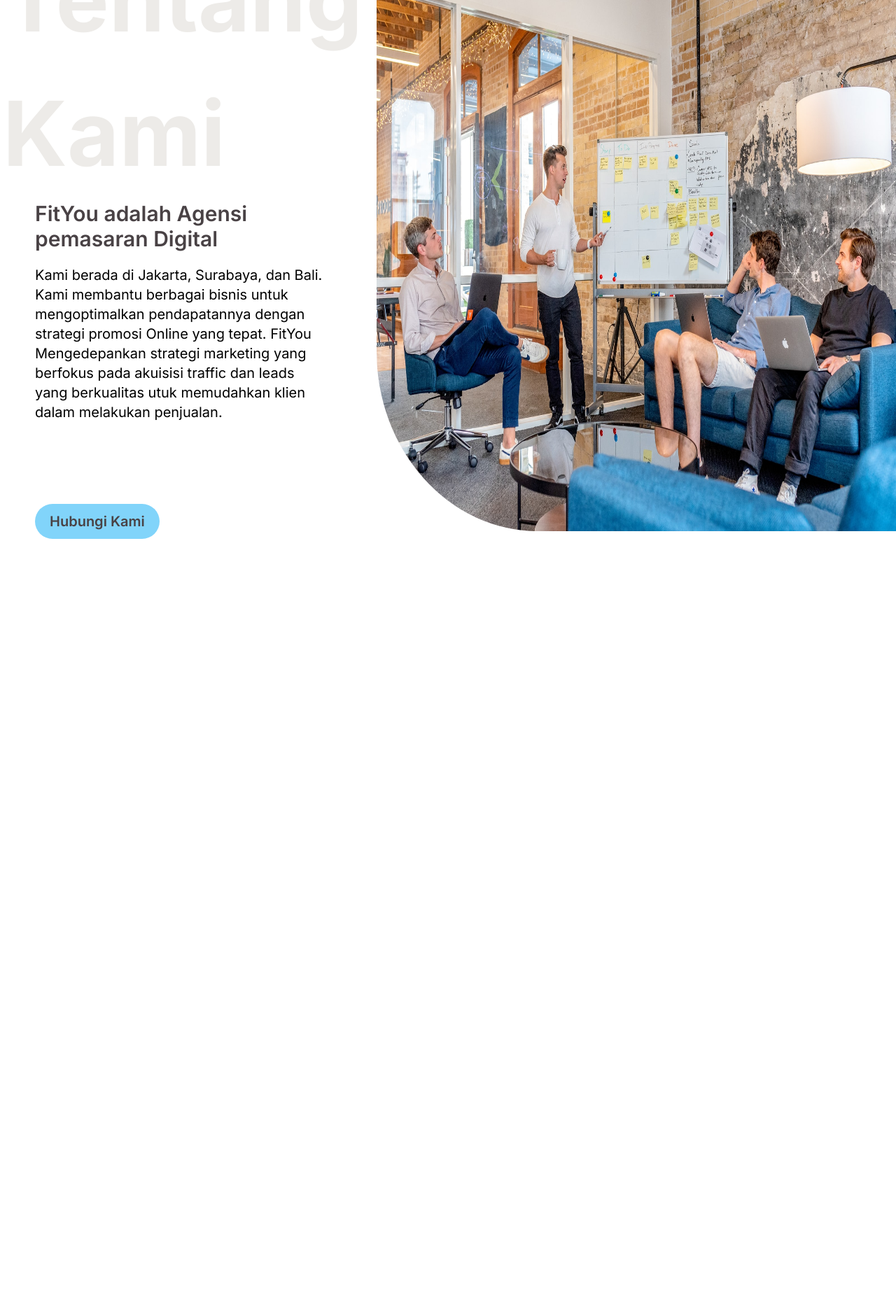
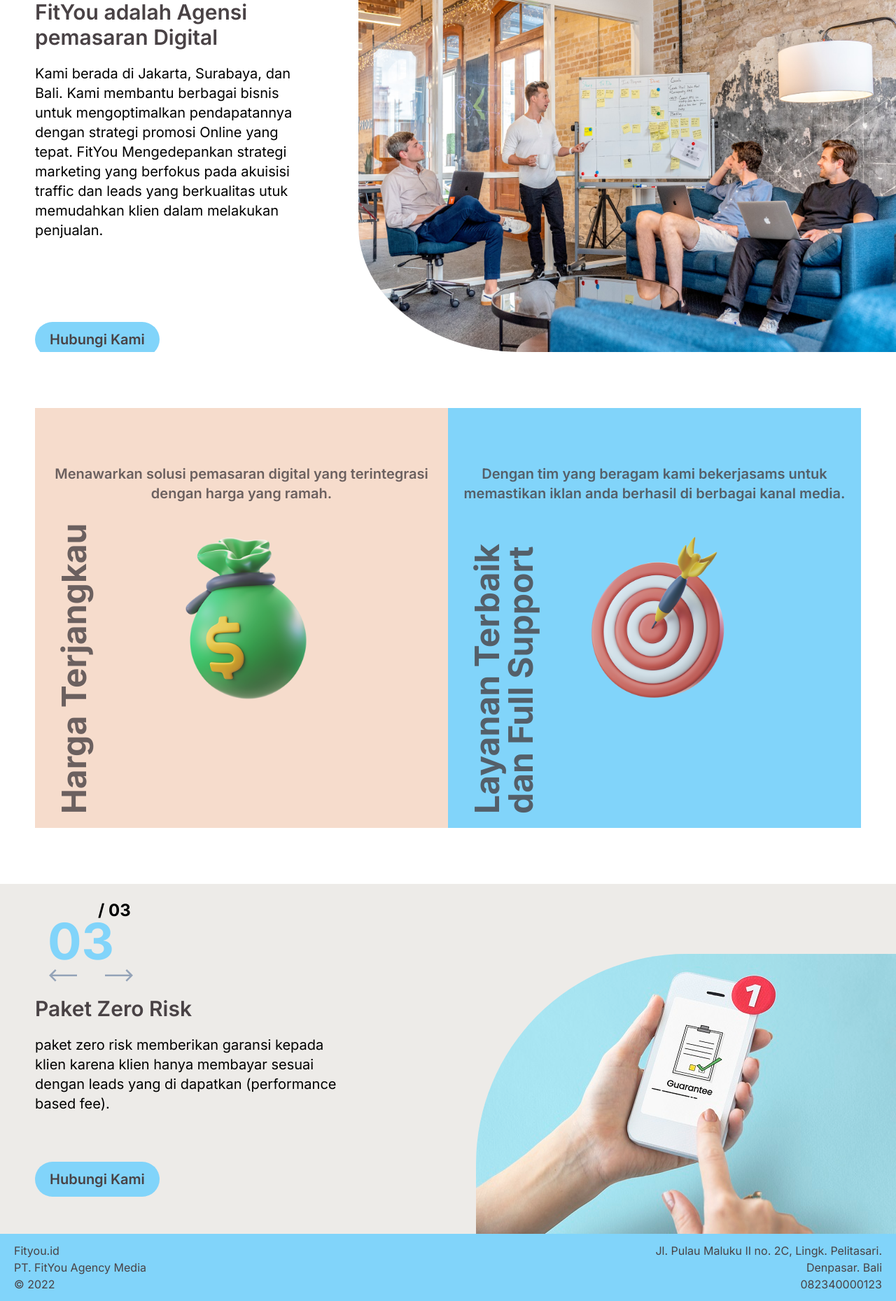
Before and after one commit to Gunawan3593/fityou-id, a PHP site: page / in a window 1280 px wide. Shown: the part 977-2836 px from the top of the page at 70% size. Before the commit the page ends 1747 px from the top, so only its background shows below. Run offline with PHP 8.4, Linux system fonts and the light colour scheme.

Commit message:
update 2

```diff
--- a/assets/css/style.css
+++ b/assets/css/style.css
@@ -506,6 +506,10 @@
   }
 }
 
+.fixed {
+  position: fixed;
+}
+
 .absolute {
   position: absolute;
 }
@@ -522,6 +526,14 @@
   top: 100%;
 }
 
+.right-8 {
+  right: 2rem;
+}
+
+.top-\[300px\] {
+  top: 300px;
+}
+
 .left-0 {
   left: 0px;
 }
@@ -530,12 +542,40 @@
   bottom: 0px;
 }
 
+.left-\[150px\] {
+  left: 150px;
+}
+
+.top-\[150px\] {
+  top: 150px;
+}
+
+.bottom-5 {
+  bottom: 1.25rem;
+}
+
+.left-20 {
+  left: 5rem;
+}
+
+.left-32 {
+  left: 8rem;
+}
+
+.right-0 {
+  right: 0px;
+}
+
 .z-10 {
   z-index: 10;
 }
 
 .z-50 {
   z-index: 50;
+}
+
+.z-40 {
+  z-index: 40;
 }
 
 .mx-8 {
@@ -575,20 +615,20 @@
   margin-top: 1.25rem;
 }
 
-.mb-5 {
-  margin-bottom: 1.25rem;
+.mb-32 {
+  margin-bottom: 8rem;
 }
 
-.mb-8 {
-  margin-bottom: 2rem;
+.mt-20 {
+  margin-top: 5rem;
 }
 
-.mb-10 {
-  margin-bottom: 2.5rem;
+.mt-40 {
+  margin-top: 10rem;
 }
 
-.mb-32 {
-  margin-bottom: 8rem;
+.mb-20 {
+  margin-bottom: 5rem;
 }
 
 .block {
@@ -623,6 +663,14 @@
   height: 2.25rem;
 }
 
+.h-\[300px\] {
+  height: 300px;
+}
+
+.min-h-\[500px\] {
+  min-height: 500px;
+}
+
 .w-full {
   width: 100%;
 }
@@ -647,8 +695,24 @@
   width: 60%;
 }
 
+.w-1\/2 {
+  width: 50%;
+}
+
+.w-\[300px\] {
+  width: 300px;
+}
+
 .max-w-\[250px\] {
   max-width: 250px;
+}
+
+.max-w-md {
+  max-width: 28rem;
+}
+
+.max-w-sm {
+  max-width: 24rem;
 }
 
 .flex-1 {
@@ -661,6 +725,84 @@
 
 .origin-bottom-left {
   transform-origin: bottom left;
+}
+
+.translate-x-10 {
+  --tw-translate-x: 2.5rem;
+  transform: translate(var(--tw-translate-x), var(--tw-translate-y)) rotate(var(--tw-rotate)) skewX(var(--tw-skew-x)) skewY(var(--tw-skew-y)) scaleX(var(--tw-scale-x)) scaleY(var(--tw-scale-y));
+}
+
+.translate-x-full {
+  --tw-translate-x: 100%;
+  transform: translate(var(--tw-translate-x), var(--tw-translate-y)) rotate(var(--tw-rotate)) skewX(var(--tw-skew-x)) skewY(var(--tw-skew-y)) scaleX(var(--tw-scale-x)) scaleY(var(--tw-scale-y));
+}
+
+.translate-x-0 {
+  --tw-translate-x: 0px;
+  transform: translate(var(--tw-translate-x), var(--tw-translate-y)) rotate(var(--tw-rotate)) skewX(var(--tw-skew-x)) skewY(var(--tw-skew-y)) scaleX(var(--tw-scale-x)) scaleY(var(--tw-scale-y));
+}
+
+.-rotate-90 {
+  --tw-rotate: -90deg;
+  transform: translate(var(--tw-translate-x), var(--tw-translate-y)) rotate(var(--tw-rotate)) skewX(var(--tw-skew-x)) skewY(var(--tw-skew-y)) scaleX(var(--tw-scale-x)) scaleY(var(--tw-scale-y));
+}
+
+@-webkit-keyframes fade-in-right {
+  0% {
+    opacity: 0;
+    transform: translateX(100%);
+  }
+
+  100% {
+    opacity: 1;
+    transform: translateX(0);
+  }
+}
+
+@keyframes fade-in-right {
+  0% {
+    opacity: 0;
+    transform: translateX(100%);
+  }
+
+  100% {
+    opacity: 1;
+    transform: translateX(0);
+  }
+}
+
+.animate-fade-in-right {
+  -webkit-animation: fade-in-right 1s ease-in;
+          animation: fade-in-right 1s ease-in;
+}
+
+@-webkit-keyframes fade-out-right {
+  from {
+    opacity: 1;
+    transform: translateX(0);
+  }
+
+  to {
+    opacity: 0;
+    transform: translateX(100%);
+  }
+}
+
+@keyframes fade-out-right {
+  from {
+    opacity: 1;
+    transform: translateX(0);
+  }
+
+  to {
+    opacity: 0;
+    transform: translateX(100%);
+  }
+}
+
+.animate-fade-out-right {
+  -webkit-animation: fade-out-right 1s ease-out;
+          animation: fade-out-right 1s ease-out;
 }
 
 .flex-col {
@@ -703,6 +845,10 @@
   border-bottom-left-radius: 30%;
 }
 
+.rounded-tl-\[300px\] {
+  border-top-left-radius: 300px;
+}
+
 .border {
   border-width: 1px;
 }
@@ -720,11 +866,6 @@
 .border-slate-800 {
   --tw-border-opacity: 1;
   border-color: rgb(30 41 59 / var(--tw-border-opacity));
-}
-
-.border-tertiary {
-  --tw-border-opacity: 1;
-  border-color: rgb(129 212 250 / var(--tw-border-opacity));
 }
 
 .border-transparent {
@@ -751,12 +892,12 @@
   background-color: rgb(129 212 250 / var(--tw-bg-opacity));
 }
 
+.bg-transparent {
+  background-color: transparent;
+}
+
 .bg-cover {
   background-size: cover;
-}
-
-.bg-fixed {
-  background-attachment: fixed;
 }
 
 .fill-current {
@@ -788,19 +929,14 @@
   padding-right: 60px;
 }
 
-.px-3 {
-  padding-left: 0.75rem;
-  padding-right: 0.75rem;
+.px-5 {
+  padding-left: 1.25rem;
+  padding-right: 1.25rem;
 }
 
 .py-3 {
   padding-top: 0.75rem;
   padding-bottom: 0.75rem;
-}
-
-.px-5 {
-  padding-left: 1.25rem;
-  padding-right: 1.25rem;
 }
 
 .pt-\[30px\] {
@@ -809,6 +945,22 @@
 
 .pb-\[20px\] {
   padding-bottom: 20px;
+}
+
+.pt-20 {
+  padding-top: 5rem;
+}
+
+.pb-20 {
+  padding-bottom: 5rem;
+}
+
+.text-center {
+  text-align: center;
+}
+
+.text-right {
+  text-align: right;
 }
 
 .text-lg {
@@ -821,6 +973,11 @@
   line-height: 1.5rem;
 }
 
+.text-3xl {
+  font-size: 1.875rem;
+  line-height: 2.25rem;
+}
+
 .text-2xl {
   font-size: 1.5rem;
   line-height: 2rem;
@@ -831,18 +988,18 @@
   line-height: 1;
 }
 
-.text-\[8rem\] {
-  font-size: 8rem;
-}
-
-.text-3xl {
-  font-size: 1.875rem;
-  line-height: 2.25rem;
+.text-\[4rem\] {
+  font-size: 4rem;
 }
 
 .text-xl {
   font-size: 1.25rem;
   line-height: 1.75rem;
+}
+
+.text-5xl {
+  font-size: 3rem;
+  line-height: 1;
 }
 
 .font-bold {
@@ -860,6 +1017,11 @@
 .text-dark {
   --tw-text-opacity: 1;
   color: rgb(73 66 69 / var(--tw-text-opacity));
+}
+
+.text-tertiary {
+  --tw-text-opacity: 1;
+  color: rgb(129 212 250 / var(--tw-text-opacity));
 }
 
 .text-slate-400 {
@@ -885,6 +1047,14 @@
 .text-primary {
   --tw-text-opacity: 1;
   color: rgb(237 235 232 / var(--tw-text-opacity));
+}
+
+.opacity-80 {
+  opacity: 0.8;
+}
+
+.opacity-90 {
+  opacity: 0.9;
 }
 
 .shadow-lg {
@@ -968,10 +1138,6 @@
   background-color: transparent;
 }
 
-.hover\:bg-opacity-80:hover {
-  --tw-bg-opacity: 0.8;
-}
-
 .hover\:bg-opacity-90:hover {
   --tw-bg-opacity: 0.9;
 }
@@ -984,16 +1150,6 @@
 .hover\:text-white:hover {
   --tw-text-opacity: 1;
   color: rgb(255 255 255 / var(--tw-text-opacity));
-}
-
-.hover\:text-primary:hover {
-  --tw-text-opacity: 1;
-  color: rgb(237 235 232 / var(--tw-text-opacity));
-}
-
-.hover\:text-secondary:hover {
-  --tw-text-opacity: 1;
-  color: rgb(246 220 204 / var(--tw-text-opacity));
 }
 
 .group:hover .group-hover\:text-primary {
--- a/index.html
+++ b/index.html
@@ -42,10 +42,20 @@
   </header>
 <!-- Header end -->
 <!-- Hero Section start -->
-  <section id="home" class="relative bg-fixed bg-cover h-[800px]" style="background-image: url('assets/images/slider-1.jpg')">
+  <section id="home" class="relative h-[800px]">
+    <div id="slider-image">
+      <img class="fixed bg-cover w-full hidden" src="assets/images/slider-1.jpg" alt="Slider 1">
+      <img class="fixed bg-cover w-full hidden" src="assets/images/slider-2.jpg" alt="Slider 2">
+      <img class="fixed bg-cover w-full hidden" src="assets/images/slider-3.jpg" alt="Slider 3">
+    </div>
+    <div id="slider-caption">
+      <p class="fixed right-8 top-[300px] max-w-md text-3xl font-semibold text-dark hidden">Izinkan kami membantu membuat bisnismu menjadi nomor 1</p>
+      <p class="fixed right-8 top-[300px] max-w-md text-3xl font-semibold text-dark hidden">Beritahu semua orang tentang produk atau jasa yang kalian miliki lewat iklan</p>
+      <p class="fixed right-8 top-[300px] max-w-md text-3xl font-semibold text-dark hidden">Optimalkan Reveneu Bisnis anda bersama kami</p>
+    </div>
     <div class="w-[260px] h-[170px] bg-secondary absolute rounded-br-[100px] px-[60px] pt-[30px] pb-[20px] left-0 font-bold text-2xl leading-[1rem] z-50 font">
       <span class="block ml-20">/ 03</span>
-      <span class="text-7xl ml-2">03</span>
+      <span class="text-7xl ml-2 text-tertiary">0<span id="current-slider">1</span></span>
       <div class="flex gap-10 justify-center mt-1 w-full">
         <a href="#" class="text-slate-400 hover:text-tertiary">
           <svg class="fill-current" version="1.1" id="Layer_1" xmlns="http://www.w3.org/2000/svg" xmlns:xlink="http://www.w3.org/1999/xlink" x="0px" y="0px"
@@ -84,22 +94,90 @@
   </section>
 <!-- Hero Section end-->
 <!-- About Section -->
-  <section id="about">
+  <section id="about" class="relative bg-white">
     <div class="flex gap-5">
       <div class="flex-1">
-        <h1 class="text-[8rem] font-bold text-primary ml-1">Tentang Kami</h1>
+        <h1 class="text-[4rem] font-bold text-primary ml-1">Tentang Kami</h1>
         <div class="container">
           <h4 class="text-3xl text-dark font-semibold">FitYou adalah Agensi pemasaran Digital</h4>
           <p class="mt-5 text-xl mb-32">Kami berada di Jakarta, Surabaya, dan Bali. Kami membantu berbagai bisnis untuk mengoptimalkan pendapatannya dengan strategi promosi Online yang tepat.
             FitYou Mengedepankan strategi marketing yang berfokus pada akuisisi traffic dan leads yang berkualitas utuk memudahkan klien dalam melakukan penjualan.</p>
-          <a href="#" class="text-xl text-dark font-semibold rounded-full bg-tertiary px-5 py-3 hover:bg-opacity-90 hover:text-secondary hover:bg-transparent  border border-transparent hover:border-tertiary transition duration-300 ease-in-out">Hubungi Kami</a>
+          <a href="#" class="text-xl text-dark font-semibold rounded-full bg-tertiary px-5 py-3 hover:bg-opacity-90 hover:text-tertiary hover:bg-transparent  border border-transparent hover:border-tertiary transition duration-300 ease-in-out">Hubungi Kami</a>
         </div>
       </div>
-      <img class="w-[60%] rounded-bl-[30%]" src="./assets/images/about.jpg" alt="about image">
+      <img class="w-[60%] h-[600px] rounded-bl-[30%]" src="./assets/images/about.jpg" alt="about image">
     </div>
   </section>
 <!-- About Section end -->
 
+<!-- Benefit start -->
+  <section id="benefit" class="pt-20 pb-20 bg-white relative">
+    <div class="container">
+      <div class="flex justify-center">
+        <div class="h-[600px] w-1/2 bg-secondary relative flex flex-col">
+          <img class="w-[300px] h-[300px] bg-cover absolute left-[150px] top-[150px] opacity-80" src="./assets/images/benefit-1.png" alt="benefit 1">
+          <p class="text-xl text-dark font-semibold opacity-80 text-center mt-20">Menawarkan solusi pemasaran digital yang terintegrasi dengan harga yang ramah.</p>
+          <h1 class="text-5xl text-dark font-bold opacity-80 -rotate-90 absolute bottom-5 origin-bottom-left left-20 max-w-md">Harga Terjangkau</h1>
+        </div>
+        <div class="w-1/2 bg-tertiary relative">
+          <img class="w-[300px] h-[300px] absolute left-[150px] top-[150px] opacity-80" src="./assets/images/benefit-2.png" alt="benefit 2">
+          <p class="text-xl text-dark font-semibold opacity-80 text-center mt-20">Dengan tim yang beragam kami bekerjasams untuk memastikan iklan anda berhasil di berbagai kanal media.</p>
+          <h1 class="text-5xl text-dark font-bold opacity-80 -rotate-90 absolute bottom-5 origin-bottom-left left-32 max-w-md">Layanan Terbaik dan Full Support</h1>
+        </div>
+      </div>
+    </div>
+  </section>
+<!-- Benefit end -->
+
+<!-- Services start -->
+  <section id="service" class="bg-primary relative">
+    <div class="container relative flex min-h-[500px]">
+      <div class="w-[260px] h-[170px] bg-transparent absolute rounded-br-[100px] px-[60px] pt-[30px] pb-[20px] left-0 font-bold text-2xl leading-[1rem] z-50 font">
+        <span class="block ml-20">/ 03</span>
+        <span class="text-7xl ml-2 text-tertiary">03</span>
+        <div class="flex gap-10 justify-center mt-1 w-full">
+          <a href="#" class="text-slate-400 hover:text-tertiary">
+            <svg class="fill-current" version="1.1" id="Layer_1" xmlns="http://www.w3.org/2000/svg" xmlns:xlink="http://www.w3.org/1999/xlink" x="0px" y="0px"
+              width="40px" height="17.515px" viewBox="0 0 40 17.515" enable-background="new 0 0 40 17.515" xml:space="preserve">
+            <polygon fill-rule="evenodd" clip-rule="evenodd" points="8.757,0 0,8.757 8.757,17.515 10.545,15.727 4.841,10.022 40,10.022
+              40,7.493 4.841,7.493 10.545,1.788 "/>
+            </svg>
+          </a>
+
+          <a href="#" class="text-slate-400 hover:text-tertiary">
+            <svg class="fill-current" version="1.1" id="Layer_1" xmlns="http://www.w3.org/2000/svg" xmlns:xlink="http://www.w3.org/1999/xlink" x="0px" y="0px"
+              width="40px" height="17.515px" viewBox="0 0 40 17.515" enable-background="new 0 0 40 17.515" xml:space="preserve">
+            <polygon fill-rule="evenodd" clip-rule="evenodd" points="31.242,0 40,8.757 31.242,17.515 29.455,15.727 35.159,10.022 0,10.022
+              0,7.493 35.159,7.493 29.455,1.788 "/>
+            </svg>
+          </a>
+        </div>
+      </div>
+      <div class="mt-40 max-w-md z-40">
+        <h4 class="text-3xl text-dark font-semibold">Paket Zero Risk</h4>
+        <p class="mt-5 text-xl mb-20">paket zero risk memberikan garansi kepada klien karena klien hanya membayar sesuai dengan leads yang di dapatkan
+          (performance based fee).</p>
+        <a href="#" class="text-xl text-dark font-semibold rounded-full bg-tertiary px-5 py-3 hover:bg-opacity-90 hover:bg-transparent hover:text-tertiary  border border-transparent hover:border-tertiary transition duration-300 ease-in-out">Hubungi Kami</a>
+      </div>
+    </div>
+    <img class="absolute bottom-0 right-0 rounded-tl-[300px] opacity-90" src="./assets/images/paket-1.jpg" alt="paket 1">
+  </section>
+<!-- Services end -->
+<!-- Footer Start -->
+<footer class="relative">
+  <div class="flex items-center justify-between px-5 py-3 bg-tertiary text-dark">
+    <div>
+      <h1>Fityou.id</h1>
+      <h3>PT. FitYou Agency Media</h3>
+      <p>&copy; 2022</p>
+    </div>
+    <div class="max-w-sm text-right">
+      <h1>Jl. Pulau Maluku II no. 2C, Lingk. Pelitasari. Denpasar. Bali</h1>
+      <h1>082340000123</h1>
+    </div>
+  </div>
+</footer>
+<!-- Footer end -->
 <!-- My Script -->
 <script src="assets/js/script.js"></script>
 </body>
```
Also changed, not shown: assets/js/script.js (+39 -0 lines), tailwind.config.js (+120 -0 lines), assets/images/paket-1.jpg (added), assets/images/paket-2.jpg (added), assets/images/paket-3.jpg (added), assets/images/paket-4.jpg (added).
